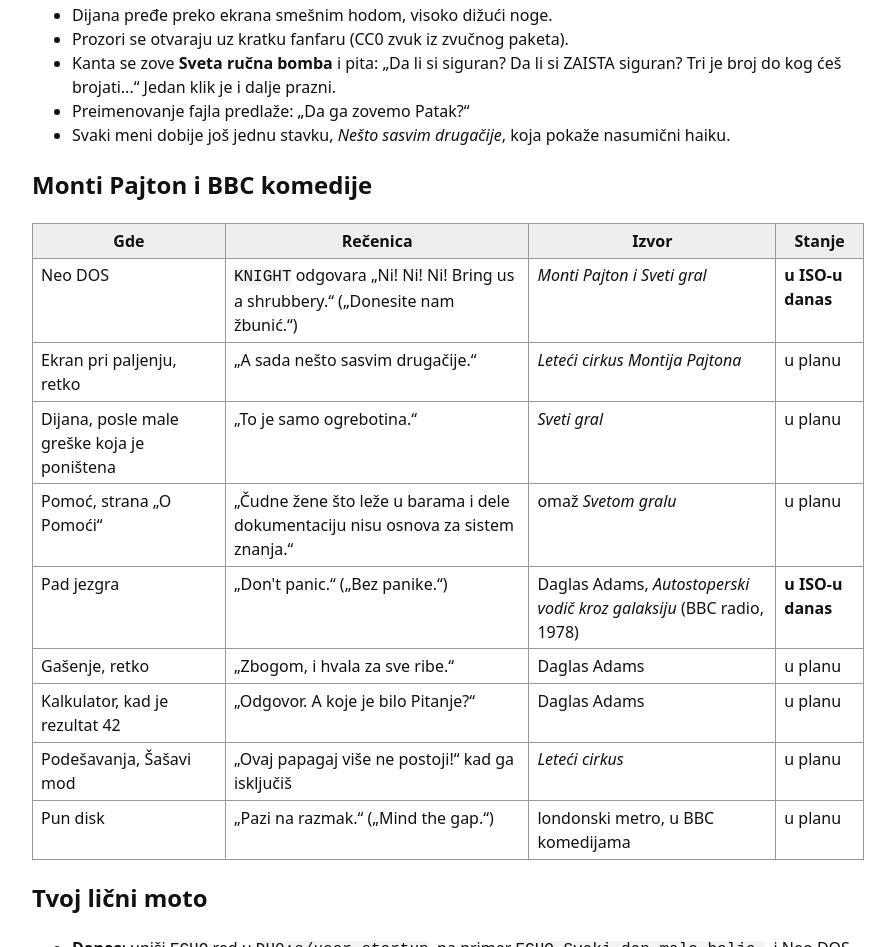
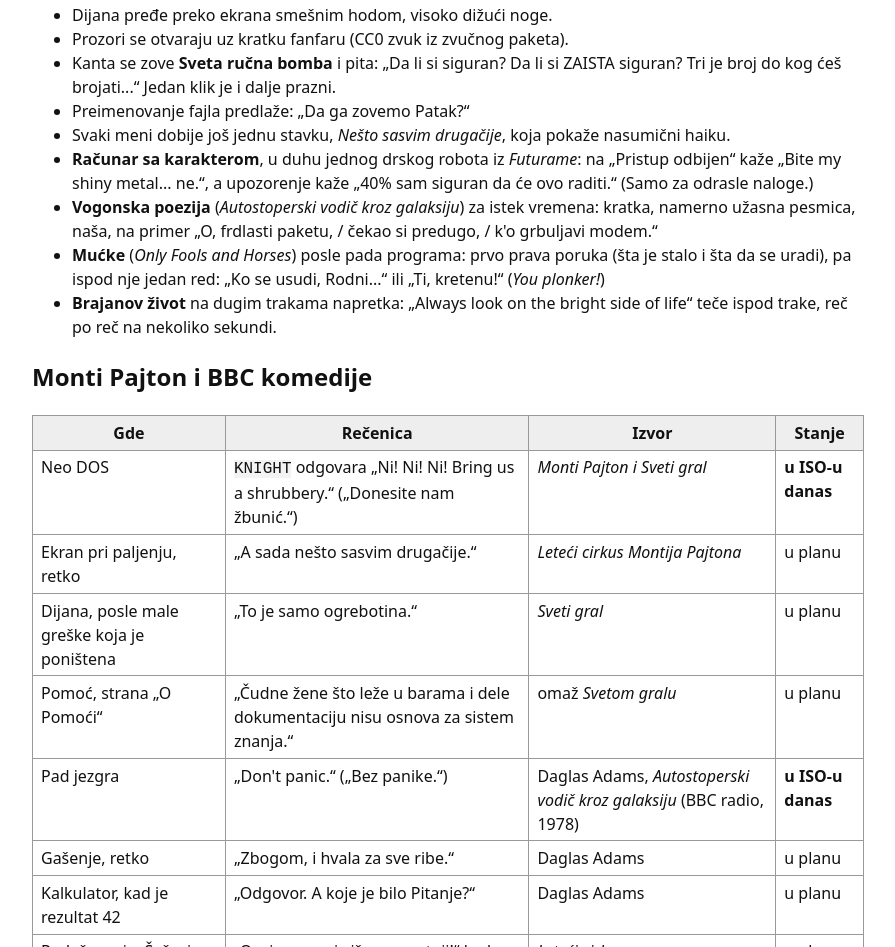
Before and after one commit to RasVoja/Neo-OS-Beta-vibecoded, a plain HTML site: page guide/html-sr/EASTER-EGGS.sr.html in a window 1280 px wide. Shown: the part 3878-4825 px from the top of the page, without its empty margins (192-1087 px from the left). Drawn offline with Linux system fonts and the light colour scheme.

Commit message:
Guide: rebuild with the Silly mode additions
Co-Authored-By: Claude Opus 5.5 <noreply@anthropic.com>
Claude-Session: https://claude.ai/code/session_01E5DmApitrWXpfaRgPnDjjM

```diff
--- a/guide/html-sr/EASTER-EGGS.sr.html
+++ b/guide/html-sr/EASTER-EGGS.sr.html
@@ -340,6 +340,21 @@ Jedan klik je i dalje prazni.</li>
 <li>Preimenovanje fajla predlaže: „Da ga zovemo Patak?“</li>
 <li>Svaki meni dobije još jednu stavku, <em>Nešto sasvim drugačije</em>,
 koja pokaže nasumični haiku.</li>
+<li><strong>Računar sa karakterom</strong>, u duhu jednog drskog robota
+iz <em>Futurame</em>: na „Pristup odbijen“ kaže „Bite my shiny metal...
+ne.“, a upozorenje kaže „40% sam siguran da će ovo raditi.“ (Samo za
+odrasle naloge.)</li>
+<li><strong>Vogonska poezija</strong> (<em>Autostoperski vodič kroz
+galaksiju</em>) za istek vremena: kratka, namerno užasna pesmica, naša,
+na primer „O, frdlasti paketu, / čekao si predugo, / k'o grbuljavi
+modem.“</li>
+<li><strong>Mućke</strong> (<em>Only Fools and Horses</em>) posle pada
+programa: prvo prava poruka (šta je stalo i šta da se uradi), pa ispod
+nje jedan red: „Ko se usudi, Rodni...“ ili „Ti, kretenu!“ (<em>You
+plonker!</em>)</li>
+<li><strong>Brajanov život</strong> na dugim trakama napretka: „Always
+look on the bright side of life“ teče ispod trake, reč po reč na
+nekoliko sekundi.</li>
 </ul>
 <h2 id="monti-pajton-i-bbc-komedije">Monti Pajton i BBC komedije</h2>
 <table>
```
Also changed, not shown: guide/html-en/EASTER-EGGS.html (+14 -0 lines), 2 other files.
